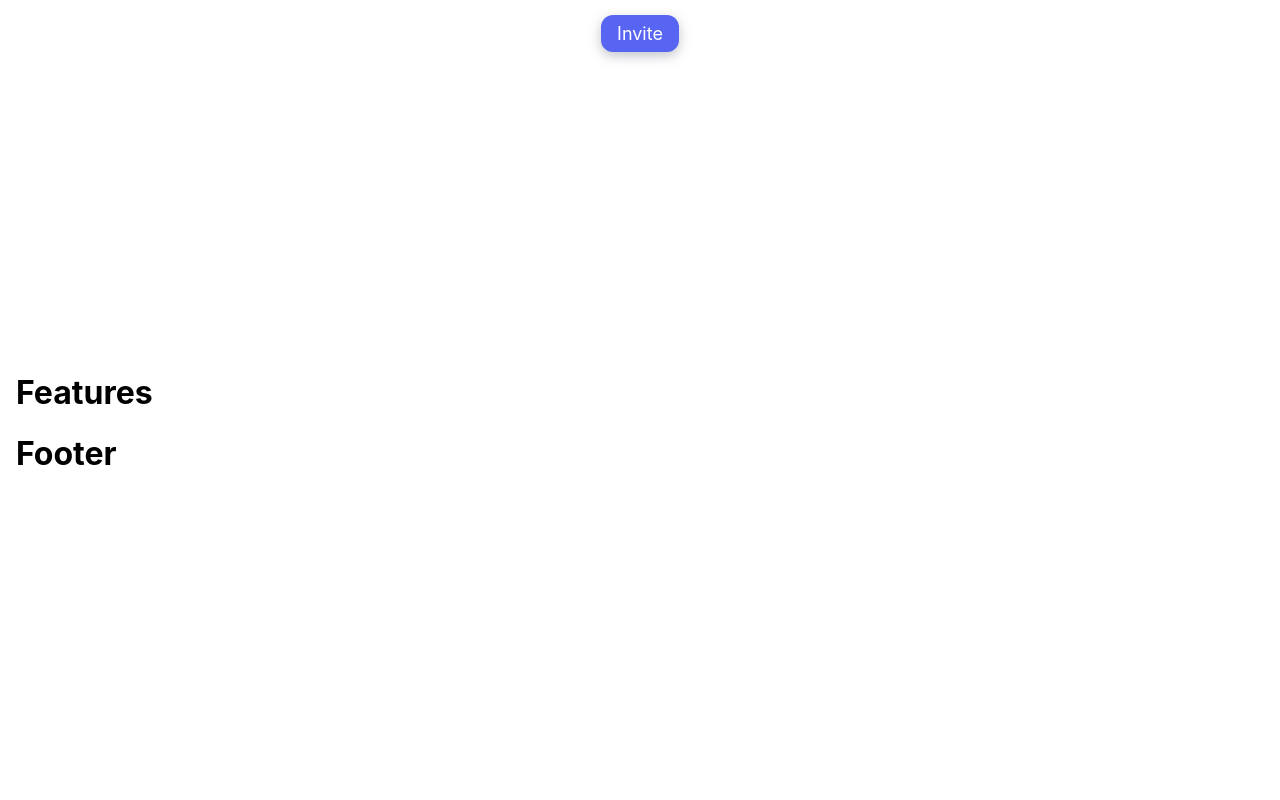
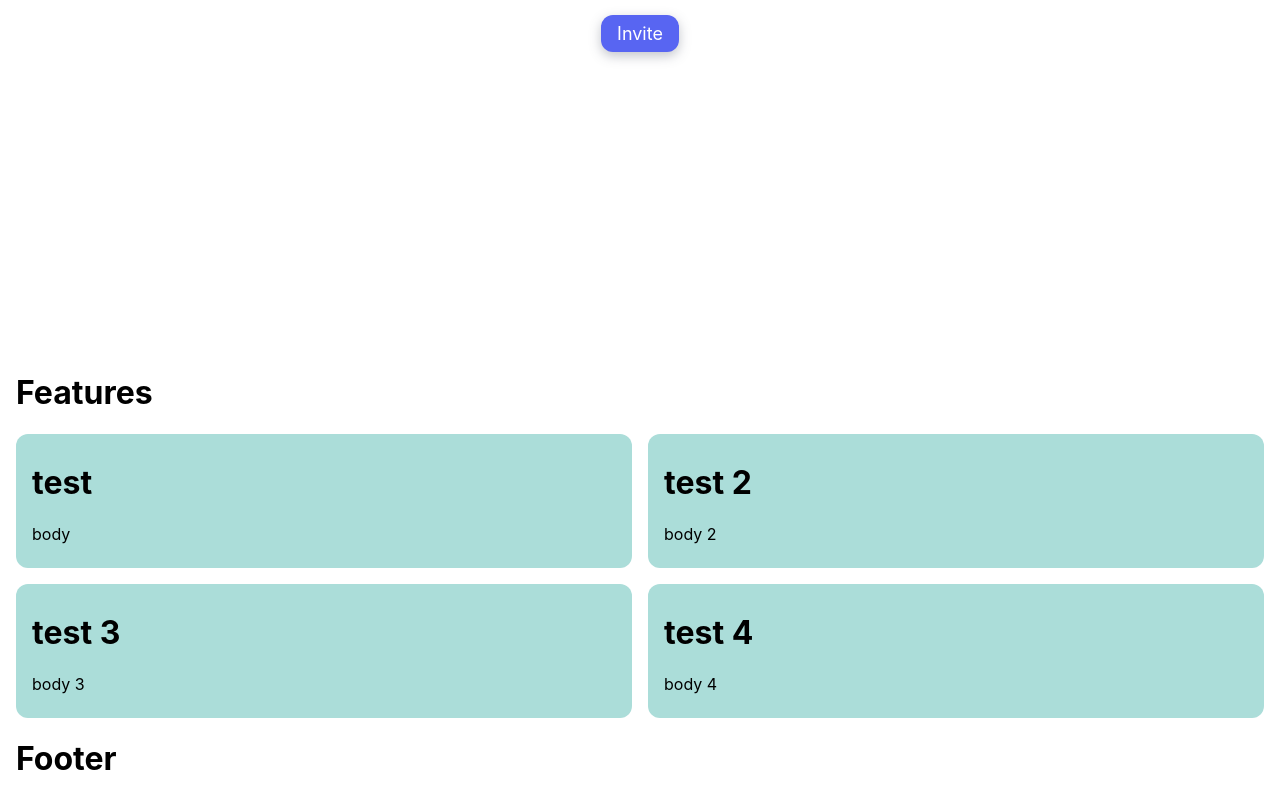
Before and after one commit to ValentinWalter/gnem-website, a Next.js app: page / in a window 1280 px wide. Shown: the part 484-1284 px from the top of the page. Before the commit the page ends 978 px from the top, so only its background shows below. Built offline with nearby package versions, Linux system fonts and the light colour scheme.

Commit message:
adding feature section (protorype)

```diff
--- /dev/null
+++ b/components/FeatureBox.tsx
@@ -0,0 +1,10 @@
+import styles from "@styles/FeatureBox.module.css"
+
+export default function FeatureBox(props: { title: string; body: string }) {
+  return (
+    <div className={styles.box}>
+      <h1>{props.title}</h1>
+      <p>{props.body}</p>
+    </div>
+  )
+}
--- a/components/FeatureSection.tsx
+++ b/components/FeatureSection.tsx
@@ -1,9 +1,18 @@
 import Container from "@components/Container"
 import styles from "@styles/FeatureSection.module.css"
+import FeatureBox from "@components/FeatureBox"
+
 export default function FeatureSection() {
   return (
     <Container>
       <h1 className={styles.heading}>Features</h1>
+
+      <div className={styles.featureContainer}>
+        <FeatureBox title="test" body="body" />
+        <FeatureBox title="test 2" body="body 2" />
+        <FeatureBox title="test 3" body="body 3" />
+        <FeatureBox title="test 4" body="body 4" />
+      </div>
     </Container>
   )
 }
--- /dev/null
+++ b/styles/FeatureBox.module.css
@@ -0,0 +1,5 @@
+.box {
+  background-color: rgb(171, 221, 217);
+  border-radius: 12px;
+  padding: 0.5rem 1rem;
+}
--- a/styles/FeatureSection.module.css
+++ b/styles/FeatureSection.module.css
@@ -1,3 +1,9 @@
 .heading {
   font-size: 2rem;
 }
+
+.featureContainer {
+  display: grid;
+  grid-template-columns: 1fr 1fr;
+  gap: 1rem;
+}
```
